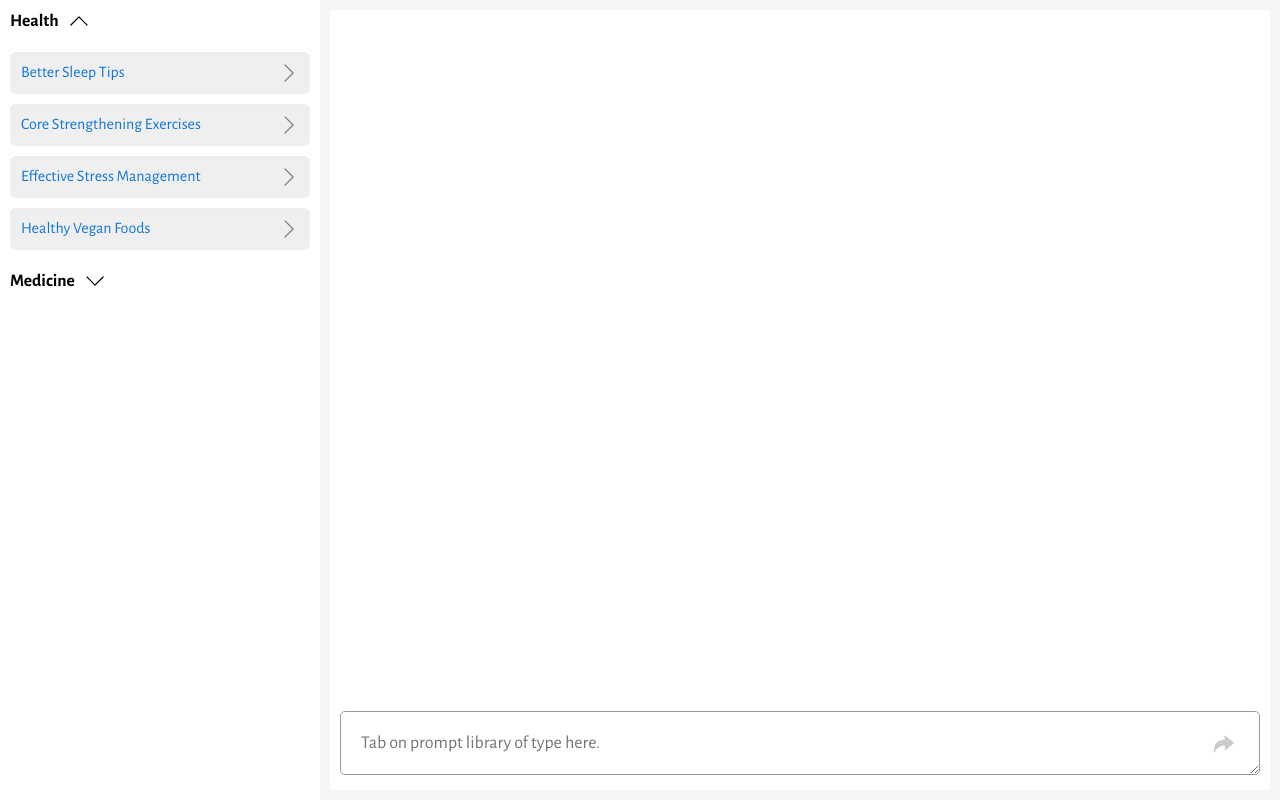
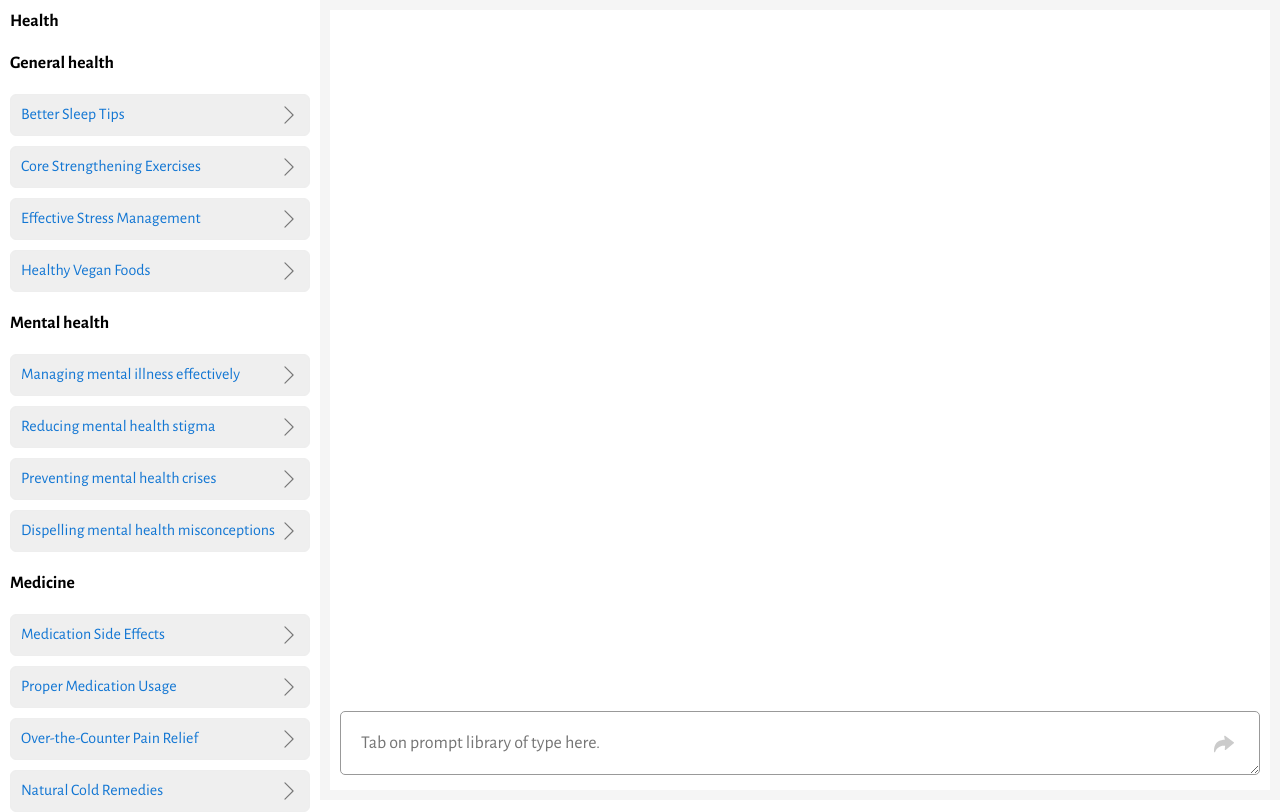
Before and after one commit to alonso-baldioceda/chatgpt, a Gatsby site: page / in a window 1280 px wide. Built offline with nearby package versions, Linux system fonts and the light colour scheme; Gatsby itself is replaced by a stand-in of ours.

Commit message:
sub-collapse added

```diff
--- a/src/components/Collapse.jsx
+++ b/src/components/Collapse.jsx
@@ -1,102 +1,90 @@
-import React from "react"
+import React, { useState } from "react"
 import styled from "styled-components"
-import Arrow from "./../images/arrow.svg"
 
+// Components
+import CollapseTitle from "./CollapseTitle"
+import CollapseList from "./CollapseList"
+
+// Utils
+import generateUniqueId from "../utils/generateUniqueId"
+
+// Styles
 const List = styled.ul`
   list-style: none;
   margin: 10px 0 20px;
   padding: 0;
 `
 
-const Title = styled.div`
-  align-items: center;
-  cursor: pointer;
-  display: flex;
-  margin-bottom: 20px;
-`
+const Collapse = ({ prompt, handleSelect, isOpen, setIsOpen }) => {
+  const { questions, sub } = prompt
 
-const Heading = styled.h3`
-  cursor: pointer;
-  font-size: 1.1rem;
-`
+  const toggleOpen = (rowIndex, columnIndex) => {
+    // Update the array dataSample in the rowIndex columnIndex position
+    const newIsOpen = isOpen.map((levelOneCollapse, indexRow) =>
+      indexRow === rowIndex
+        ? levelOneCollapse.length === 1
+          ? [!levelOneCollapse[0]]
+          : [
+              !levelOneCollapse[0],
+              levelOneCollapse[1].map(levelTwoCollapse =>
+                levelTwoCollapse.map((item, index) =>
+                  index === columnIndex ? !item : item
+                )
+              ),
+            ]
+        : levelOneCollapse
+    )
 
-const Caret = styled(Arrow)`
-  height: 20px;
-  margin-left: 10px;
-  transform: rotate(90deg);
-  width: 20px;
-
-  &.expanded {
-    transform: rotate(270deg);
+    setIsOpen(newIsOpen)
   }
-`
-
-const ListItem = styled.li`
-  padding-bottom: 10px;
-  width: 100%;
-
-  &:last-child {
-    padding-bottom: 0;
-  }
-`
-
-const Button = styled.button`
-  border: 1px solid #eee;
-  border-radius: 6px;
-  color: #1276d3;
-  cursor: pointer;
-  display: flex;
-  justify-content: space-between;
-  padding: 10px;
-  text-align: left;
-  transition: background 0.15s ease;
-  width: 100%;
-
-  &:hover {
-    background: #f5f5f5;
-    text-decoration: underline;
-  }
-
-  svg {
-    height: 20px;
-    width: 20px;
-    opacity: 0.5;
-  }
-`
-
-const Collapse = ({ prompt, handleSelect, isOpen, setIsOpen }) => {
-  const toggleOpen = () => {
-    setIsOpen(prevOpen => [
-      ...prevOpen.slice(0, prompt.index),
-      !prevOpen[prompt.index],
-      ...prevOpen.slice(prompt.index + 1),
-    ])
-
-    console.log(isOpen)
-  }
-
-  const { heading, questions } = prompt
 
   return (
     <div>
-      <Title onClick={toggleOpen}>
-        <Heading>{heading}</Heading>
-        <Caret className={isOpen ? "expanded" : ""} />
-      </Title>
-      {isOpen ? (
+      <CollapseTitle
+        onClick={toggleOpen}
+        text={prompt.heading}
+        row={prompt.index}
+      />
+      <>
+        {sub?.map((sub, indexSub) => {
+          const indexId = generateUniqueId()
+
+          return (
+            <List key={indexId}>
+              <CollapseTitle
+                onClick={toggleOpen}
+                text={sub.heading}
+                row={prompt.index}
+                column={indexSub}
+              />
+
+              {sub.questions?.map(question => {
+                const indexId = generateUniqueId()
+                return (
+                  <CollapseList
+                    key={indexId}
+                    {...question}
+                    handleSelect={handleSelect}
+                  />
+                )
+              })}
+            </List>
+          )
+        })}
+
         <List>
-          {questions.map((question, index) => {
+          {questions?.map((question, index) => {
+            const indexId = generateUniqueId()
             return (
-              <ListItem key={index}>
-                <Button onClick={() => handleSelect(question.question)}>
-                  {question.heading}
-                  <Arrow />
-                </Button>
-              </ListItem>
+              <CollapseList
+                key={indexId}
+                {...question}
+                handleSelect={handleSelect}
+              />
             )
           })}
         </List>
-      ) : null}
+      </>
     </div>
   )
 }
--- /dev/null
+++ b/src/components/CollapseList.jsx
@@ -0,0 +1,50 @@
+import React from "react"
+import styled from "styled-components"
+import Arrow from "./../images/arrow.svg"
+
+// Styles
+const ListItem = styled.li`
+  padding-bottom: 10px;
+  width: 100%;
+
+  &:last-child {
+    padding-bottom: 0;
+  }
+`
+
+const Button = styled.button`
+  border: 1px solid #eee;
+  border-radius: 6px;
+  color: #1276d3;
+  cursor: pointer;
+  display: flex;
+  justify-content: space-between;
+  padding: 10px;
+  text-align: left;
+  transition: background 0.15s ease;
+  width: 100%;
+
+  &:hover {
+    background: #f5f5f5;
+    text-decoration: underline;
+  }
+
+  svg {
+    height: 20px;
+    width: 20px;
+    opacity: 0.5;
+  }
+`
+
+const CollapseList = ({ handleSelect, question, heading }) => {
+  return (
+    <ListItem>
+      <Button onClick={() => handleSelect(question)}>
+        {heading}
+        <Arrow />
+      </Button>
+    </ListItem>
+  )
+}
+
+export default CollapseList
--- /dev/null
+++ b/src/components/CollapseTitle.jsx
@@ -0,0 +1,38 @@
+import React from "react"
+import styled from "styled-components"
+import Arrow from "./../images/arrow.svg"
+
+const Caret = styled(Arrow)`
+  height: 20px;
+  margin-left: 10px;
+  transform: rotate(90deg);
+  width: 20px;
+
+  &.expanded {
+    transform: rotate(270deg);
+  }
+`
+const Title = styled.div`
+  align-items: center;
+  cursor: pointer;
+  display: flex;
+  margin-bottom: 20px;
+`
+
+const Heading = styled.h3`
+  cursor: pointer;
+  font-size: 1.1rem;
+`
+
+const CollapseTitle = ({ onClick, text, row, column }) => {
+  // console.log("CollapseTitle ===>", row, column)
+
+  return (
+    <Title onClick={() => onClick(row, column)}>
+      <Heading>{text}</Heading>
+      {/* <Caret className={state ? "expanded" : ""} /> */}
+    </Title>
+  )
+}
+
+export default CollapseTitle
--- a/src/components/PromptsList.jsx
+++ b/src/components/PromptsList.jsx
@@ -1,7 +1,11 @@
 import React, { useState } from "react"
 import styled from "styled-components"
 
+// Components
 import Collapse from "./Collapse"
+
+// Utils
+import generateUniqueId from "../utils/generateUniqueId"
 
 const PromptsWrapper = styled.div`
   list-style: none;
@@ -11,17 +15,34 @@ const PromptsWrapper = styled.div`
 
 const PromptsList = ({ handleSelect, prompts }) => {
   // Track the open state of each collapse element
-  const [isOpen, setIsOpen] = useState(
-    prompts.map((_, index) => (index === 0 ? true : false))
-  )
+  const generateBooleans = data => {
+    const arr = []
+
+    data.forEach(prompt => {
+      if (prompt.sub) {
+        const subArr = prompt.sub.map(() => false)
+        arr.push([false, [subArr]])
+      } else {
+        arr.push([false])
+      }
+    })
+
+    return arr
+  }
+
+  const [isOpen, setIsOpen] = useState(generateBooleans(prompts))
+
+  // console.log("generateBooleans(prompts) ===>", generateBooleans(prompts))
 
   return prompts.map((prompt, index) => {
+    const indexId = generateUniqueId()
+
     return (
-      <PromptsWrapper key={index}>
+      <PromptsWrapper key={indexId}>
         <Collapse
           prompt={{ ...prompt, index }}
           handleSelect={handleSelect}
-          isOpen={isOpen[index]}
+          isOpen={isOpen}
           setIsOpen={setIsOpen}
         />
       </PromptsWrapper>
--- a/src/pages/index.js
+++ b/src/pages/index.js
@@ -11,9 +11,14 @@ import Textarea from "./../components/Textarea"
 import chatStripe from "../utils/chatStripe"
 import generateUniqueId from "../utils/generateUniqueId"
 
-const prompts = [
+const IndexPage = () => {
+  const data = {
+    prompts: [
       {
         heading: "Health",
+        sub: [
+          {
+            heading: "General health",
             questions: [
               {
                 heading: "Better Sleep Tips",
@@ -21,7 +26,8 @@ const prompts = [
               },
               {
                 heading: "Core Strengthening Exercises",
-        question: "What are the best exercises for strengthening your core?",
+                question:
+                  "What are the best exercises for strengthening your core?",
               },
               {
                 heading: "Effective Stress Management",
@@ -31,6 +37,33 @@ const prompts = [
                 heading: "Healthy Vegan Foods",
                 question:
                   "What are some healthy food options for people on a vegan diet?",
+              },
+            ],
+          },
+          {
+            heading: "Mental health",
+            questions: [
+              {
+                heading: "Managing mental illness effectively",
+                question:
+                  "What are some effective ways to manage anxiety or depression?",
+              },
+              {
+                heading: "Reducing mental health stigma",
+                question:
+                  "How can we reduce the stigma surrounding mental health issues and encourage more people to seek treatment?",
+              },
+              {
+                heading: "Preventing mental health crises",
+                question:
+                  "What are the most common warning signs of a mental health crisis, and how can loved ones help someone who may be struggling?",
+              },
+              {
+                heading: "Dispelling mental health misconceptions",
+                question:
+                  "What are some of the most common myths and misconceptions about mental health, and how can we educate people to dispel these beliefs?",
+              },
+            ],
           },
         ],
       },
@@ -53,15 +86,15 @@ const prompts = [
           },
           {
             heading: "Natural Cold Remedies",
-        question: "Are there any herbal or natural remedies for a common cold?",
+            question:
+              "Are there any herbal or natural remedies for a common cold?",
           },
         ],
       },
-]
+    ],
+  }
 
-const IndexPage = () => {
   const formRef = useRef(null)
-  // const [isLoading, setIsLoading] = useState(true)
   const [inputValue, setInputValue] = useState("")
 
   const handleReset = () => formRef.current.reset()
@@ -116,18 +149,18 @@ const IndexPage = () => {
     messageDiv.innerHTML = "..."
     loader(messageDiv)
 
-    const response = await fetch("http://localhost:5001/", {
-      method: "POST",
-      headers: {
-        "Content-Type": "application/json",
-      },
-      body: JSON.stringify({
-        prompt: "how are you?",
-      }),
-    })
+    // const response = await fetch("http://localhost:5001/", {
+    //   method: "POST",
+    //   headers: {
+    //     "Content-Type": "application/json",
+    //   },
+    //   body: JSON.stringify({
+    //     prompt: "how are you?",
+    //   }),
+    // })
 
-    clearInterval(loadInterval)
-    messageDiv.innerHTML = ""
+    // clearInterval(loadInterval)
+    // messageDiv.innerHTML = ""
 
     // if (response.ok) {
     //   const data = await response.json()
@@ -142,10 +175,13 @@ const IndexPage = () => {
     // }
   }
 
+  // console.log("data", data.prompts)
+
   return (
     <div id="app">
+      {/* logo && chat GPT internal demo */}
       <div className="prompts">
-        <PromptsList prompts={prompts} handleSelect={handlePromptSelect} />
+        <PromptsList prompts={data.prompts} handleSelect={handlePromptSelect} />
       </div>
       <div className="dialog">
         <div id="chat-container"></div>
```
Lines whose indentation alone changed are shown as unchanged.
